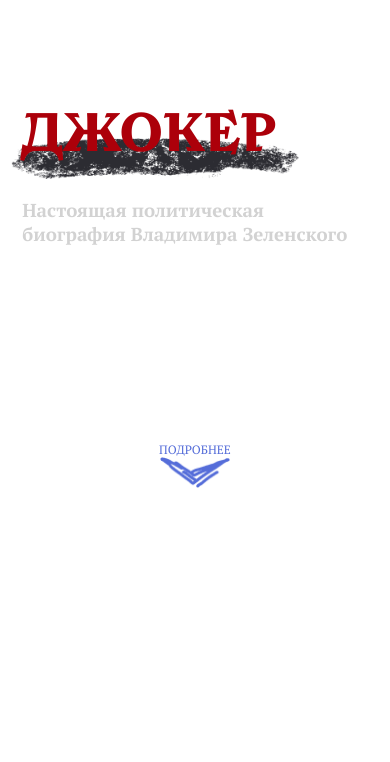
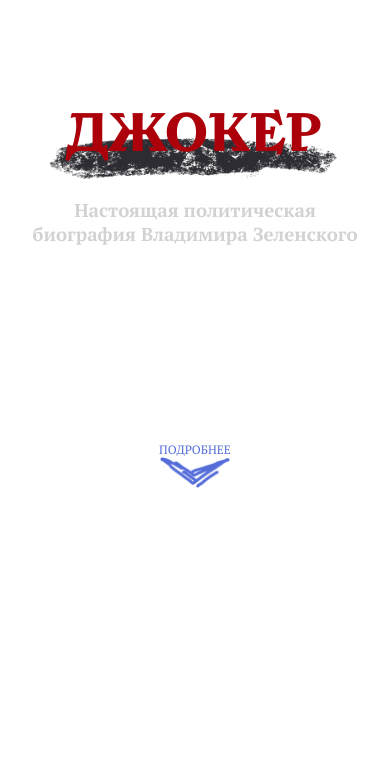
Before and after one commit to VladyslavSmahin/joker, a plain HTML site: page index.html in a window 390 px wide. Shown: the part 82-844 px from the top of the page. Drawn offline with Linux system fonts and the light colour scheme.

Commit message:
adaptive 1 section+ burger menu

```diff
--- a/style.scss
+++ b/style.scss
@@ -169,6 +169,13 @@ html {
       .section1ContentTextWrapper {
         position: relative;
         margin-bottom: 100px;
+
+        @media (min-width: 360px) and (max-width: 768px) {
+          display: flex;
+          flex-direction: column;
+          align-items: center;
+          text-align: center;
+        }
         @media (min-width: 360px) and (max-width: 1024px) {
           margin-bottom: calc(200px + (100 - 200) * ((100vw - 360px) / (1024 - 360)));
         }
@@ -183,6 +190,9 @@ html {
             left: calc(-10px + (-60 + 10) * ((100vw - 360px) / (1440 - 360)));
             max-width: calc(276px + (702 - 276) * ((100vw - 360px) / (1440 - 360)));;
           }
+          @media (min-width: 360px) and (max-width: 768px) {
+            left: calc(20px + (70 + 20) * ((100vw - 360px) / (768 - 360)));
+            }
         }
 
         h2 {
```
Also changed, not shown: style.css, 1 other file.
